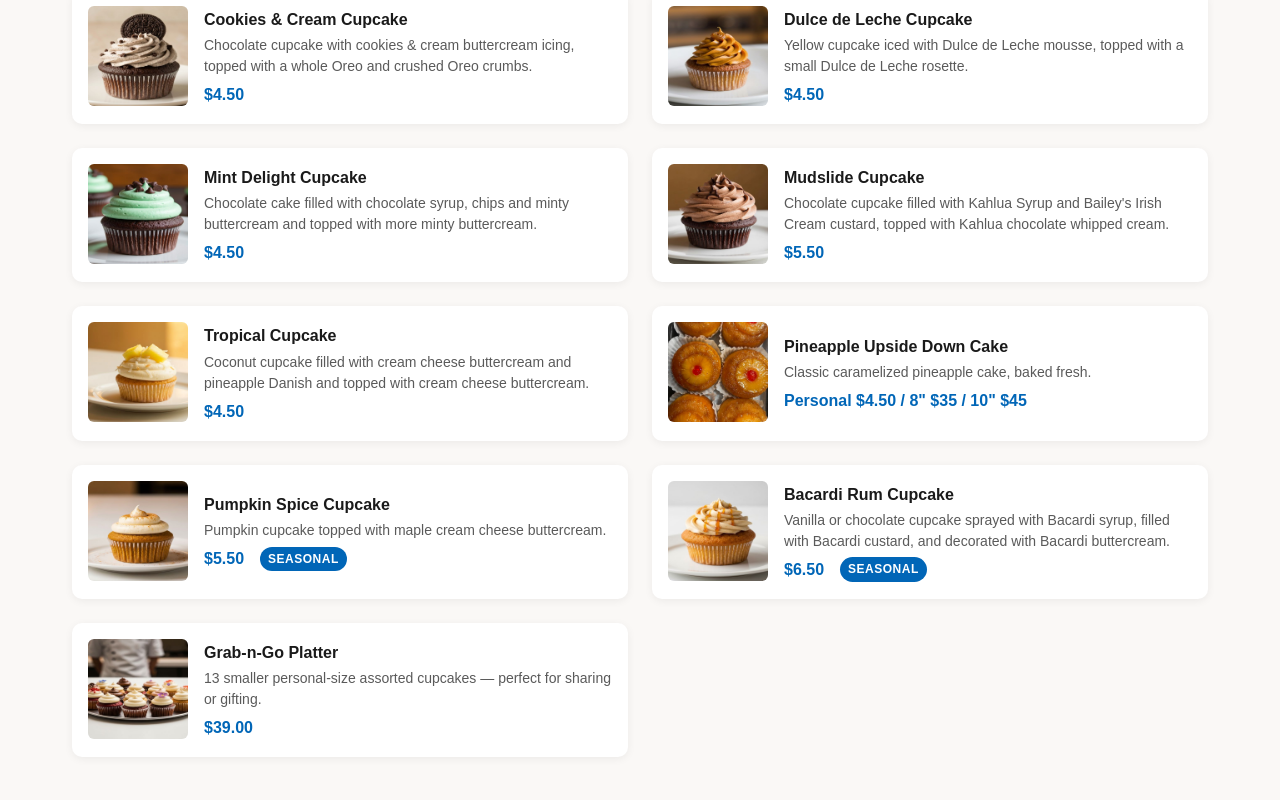
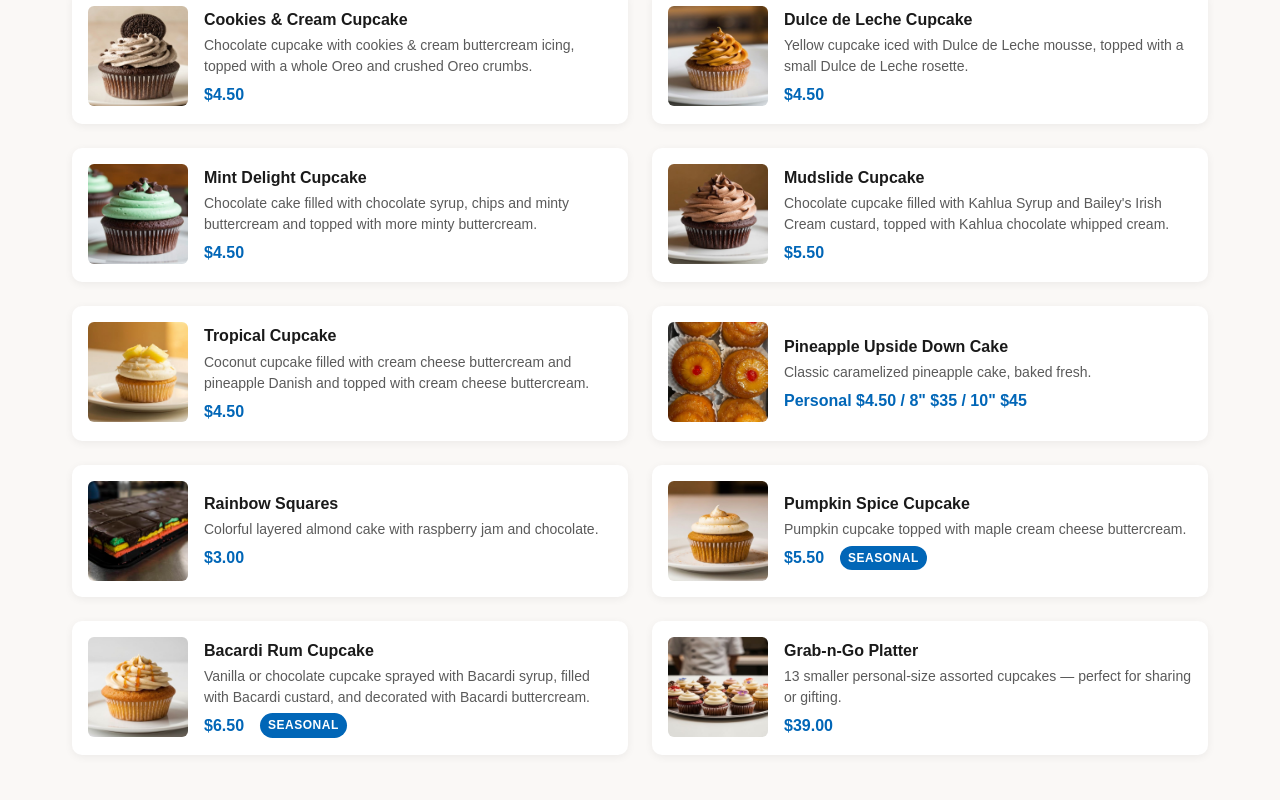
Before and after one commit to webeducationservices-oss/moreno-bakery, a Next.js app: page /menu/bakery in a window 1280 px wide. Shown: the part 1918-2718 px from the top of the page. Built offline with nearby package versions, Linux system fonts and the light colour scheme; a web font is replaced by a local one.

Commit message:
Edit app/data/menu.js — move rainbow squares from the pastry section to the cupcake section

```diff
--- a/app/data/menu.js
+++ b/app/data/menu.js
@@ -143,6 +143,7 @@ export const BAKERY_CATEGORIES = [
       { name: "Mudslide Cupcake", price: "$5.50", description: "Chocolate cupcake filled with Kahlua Syrup and Bailey's Irish Cream custard, topped with Kahlua chocolate whipped cream.", image: "/images/food/moreno-bakery-mudslide-cupcake.jpg" },
       { name: "Tropical Cupcake", price: "$4.50", description: "Coconut cupcake filled with cream cheese buttercream and pineapple Danish and topped with cream cheese buttercream.", image: "/images/food/moreno-bakery-tropical-cupcake.jpg" },
       { name: "Pineapple Upside Down Cake", price: "Personal $4.50 / 8\" $35 / 10\" $45", description: "Classic caramelized pineapple cake, baked fresh.", image: "/images/food/moreno-bakery-pineapple-upside-down-cake.jpg" },
+      { name: "Rainbow Squares", price: "$3.00", description: "Colorful layered almond cake with raspberry jam and chocolate.", image: "/images/food/moreno-bakery-rainbow-squares.jpg" },
       { name: "Pumpkin Spice Cupcake", price: "$5.50", description: "Pumpkin cupcake topped with maple cream cheese buttercream.", tag: "Seasonal", image: "/images/food/moreno-bakery-pumpkin-spice-cupcake.jpg" },
       { name: "Bacardi Rum Cupcake", price: "$6.50", description: "Vanilla or chocolate cupcake sprayed with Bacardi syrup, filled with Bacardi custard, and decorated with Bacardi buttercream.", tag: "Seasonal", image: "/images/food/moreno-bakery-bacardi-rum-cupcake.jpg" },
       { name: "Grab-n-Go Platter", price: "$39.00", description: "13 smaller personal-size assorted cupcakes — perfect for sharing or gifting.", image: "/images/food/moreno-bakery-grab-n-go-cupcake-platter.jpg" },
```
